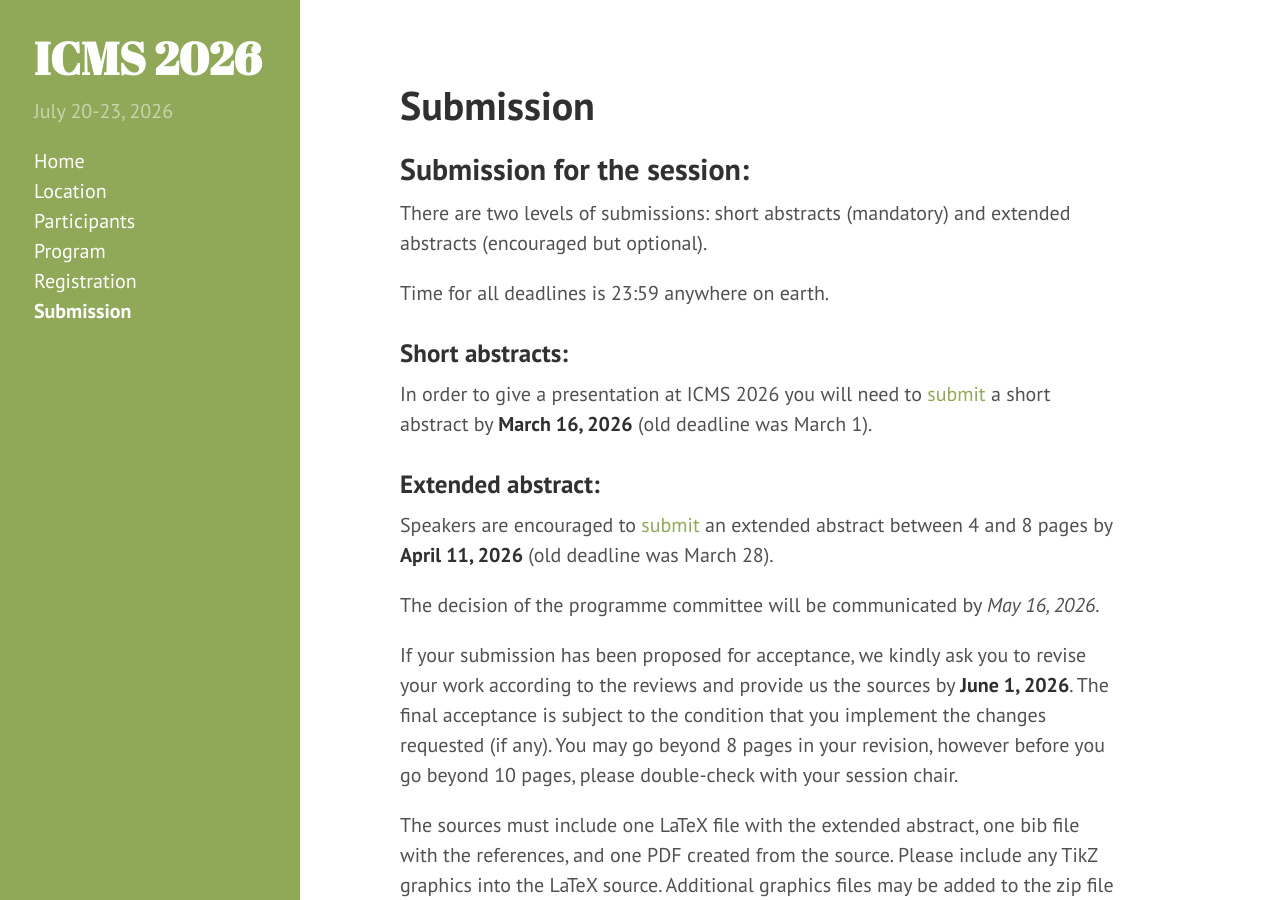
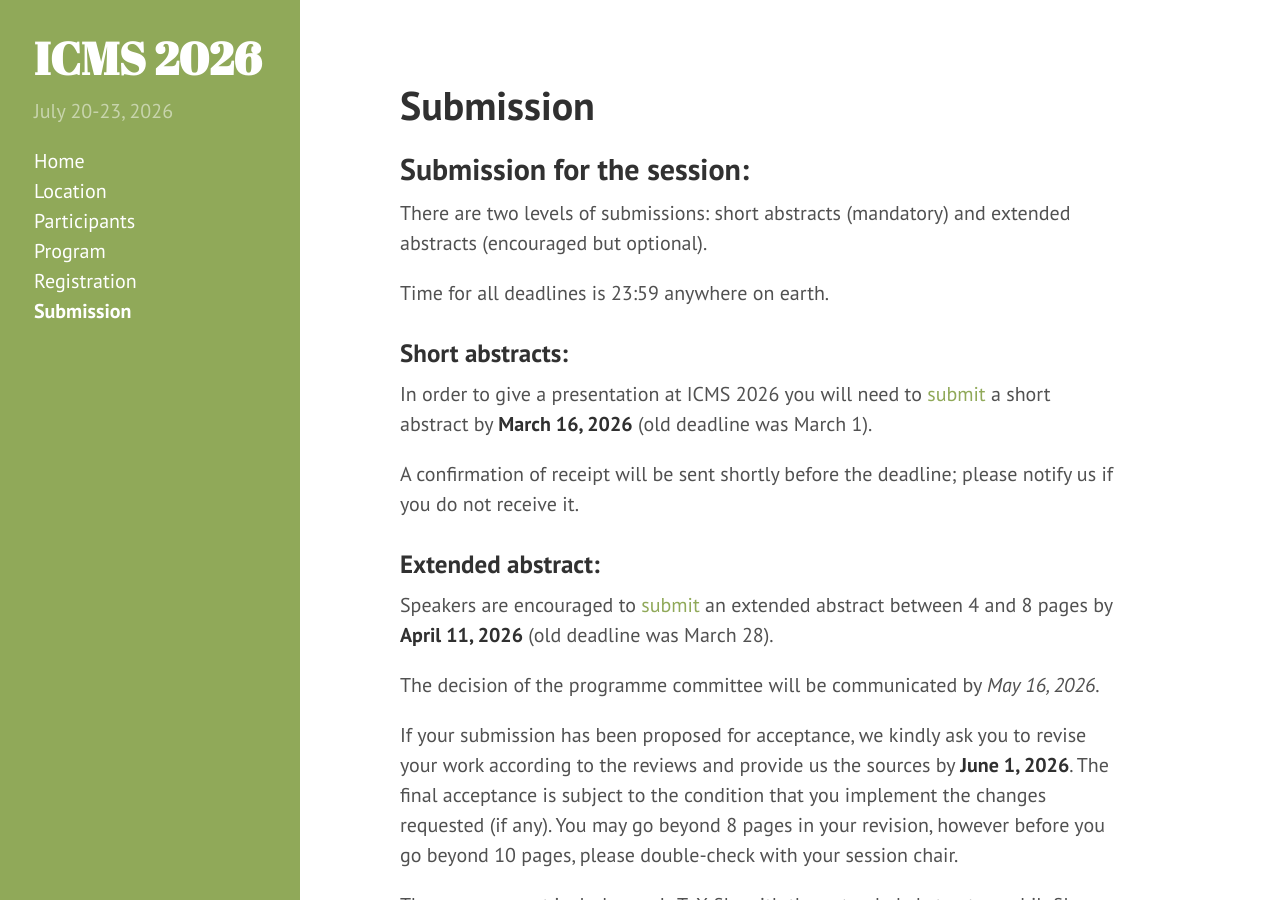
Before and after one commit to homalg-project/cct-icms-2026, a Jekyll site: the page built from submission.md, in a window 1280 px wide and 900 px high. Built offline with Jekyll 4.4.1, drawn with Linux system fonts in a browser that asks for light colours.

Commit message:
A confirmation of receipt will be sent shortly before the deadline

```diff
--- a/submission.md
+++ b/submission.md
@@ -15,6 +15,9 @@ Time for all deadlines is 23:59 anywhere on earth.
 In order to give a presentation at ICMS 2026 you will need to
 [submit](mailto:cct_icms2026@topos.institute) a short abstract by
 **March 16, 2026** (old deadline was March 1).
+
+A confirmation of receipt will be sent shortly before the deadline;
+please notify us if you do not receive it.
 
 ### Extended abstract:
 
```
